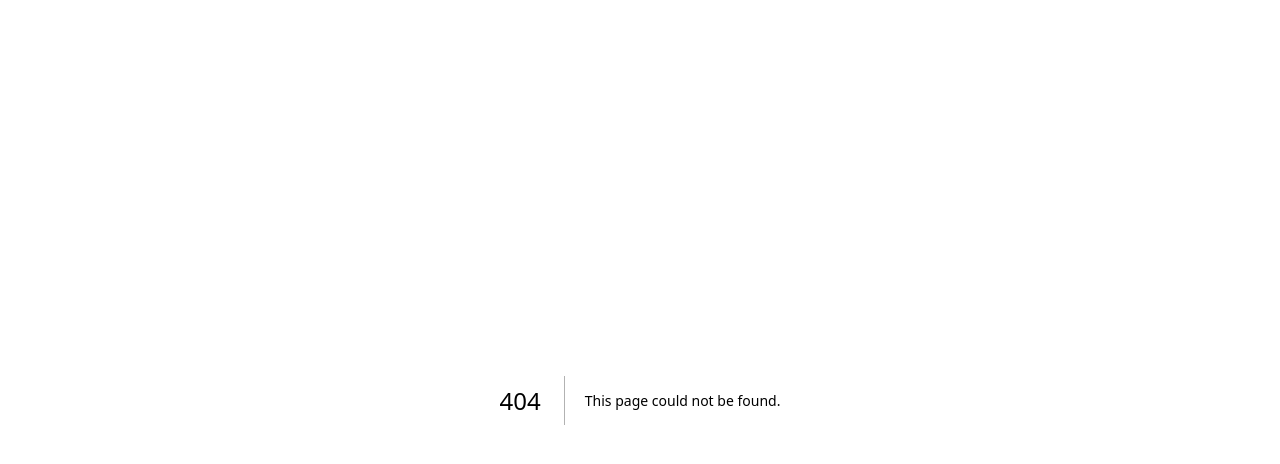
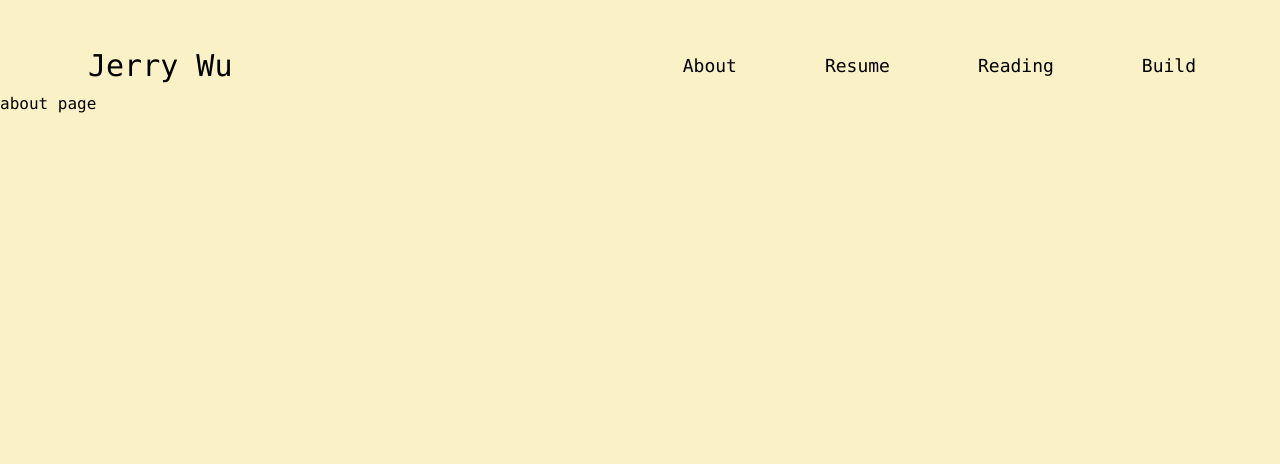
Before and after one commit to jerryowu/personal-website, a Next.js app: page /about in a window 1280 px wide. Before the commit this address had no page. Shown: the top 464 px of the page. Built offline with nearby package versions, Linux system fonts and the light colour scheme.

Commit message:
created nav bar

```diff
--- /dev/null
+++ b/app/about/page.tsx
@@ -0,0 +1,3 @@
+export default function About() {
+  return <div>about page</div>;
+}
--- /dev/null
+++ b/app/components/Navbar.tsx
@@ -0,0 +1,40 @@
+import Link from "next/link";
+
+export default function Navbar() {
+  return (
+    <div className="flex flex-row items-center justify-between">
+      <Link
+        href="/"
+        className="text-3xl p-2 transition-all hover:scale-105 hover:underline ml-20 mt-10"
+      >
+        Jerry Wu
+      </Link>
+      <div className="mr-20 mt-10 flex space-x-20">
+        <Link
+          href="/about"
+          className="text-lg p-1 transition-all hover:scale-105 hover:underline"
+        >
+          About
+        </Link>
+        <Link
+          href="/resume"
+          className="text-lg p-1 transition-all hover:scale-105 hover:underline"
+        >
+          Resume
+        </Link>
+        <Link
+          href="/reading"
+          className="text-lg p-1 transition-all hover:scale-105 hover:underline"
+        >
+          Reading
+        </Link>
+        <Link
+          href="/build"
+          className="text-lg p-1 transition-all hover:scale-105 hover:underline"
+        >
+          Build
+        </Link>
+      </div>
+    </div>
+  );
+}
--- a/app/globals.css
+++ b/app/globals.css
@@ -2,22 +2,9 @@
 @tailwind components;
 @tailwind utilities;
 
-:root {
-  --background: #ffffff;
-  --foreground: #171717;
-}
-
-@media (prefers-color-scheme: dark) {
-  :root {
-    --background: #0a0a0a;
-    --foreground: #ededed;
-  }
-}
-
 body {
-  color: var(--foreground);
-  background: var(--background);
-  font-family: Arial, Helvetica, sans-serif;
+  background: #fbf1c7;
+  font-family: Menlo, Monaco, "Courier New", monospace;
 }
 
 @layer utilities {
--- a/app/layout.tsx
+++ b/app/layout.tsx
@@ -1,6 +1,7 @@
 import type { Metadata } from "next";
 import localFont from "next/font/local";
 import "./globals.css";
+import Navbar from "./components/Navbar";
 
 const geistSans = localFont({
   src: "./fonts/GeistVF.woff",
@@ -28,6 +29,7 @@ export default function RootLayout({
       <body
         className={`${geistSans.variable} ${geistMono.variable} antialiased`}
       >
+        <Navbar />
         {children}
       </body>
     </html>
--- a/app/page.tsx
+++ b/app/page.tsx
@@ -1,101 +1,3 @@
-import Image from "next/image";
-
 export default function Home() {
-  return (
-    <div className="grid grid-rows-[20px_1fr_20px] items-center justify-items-center min-h-screen p-8 pb-20 gap-16 sm:p-20 font-[family-name:var(--font-geist-sans)]">
-      <main className="flex flex-col gap-8 row-start-2 items-center sm:items-start">
-        <Image
-          className="dark:invert"
-          src="https://nextjs.org/icons/next.svg"
-          alt="Next.js logo"
-          width={180}
-          height={38}
-          priority
-        />
-        <ol className="list-inside list-decimal text-sm text-center sm:text-left font-[family-name:var(--font-geist-mono)]">
-          <li className="mb-2">
-            Get started by editing{" "}
-            <code className="bg-black/[.05] dark:bg-white/[.06] px-1 py-0.5 rounded font-semibold">
-              app/page.tsx
-            </code>
-            .
-          </li>
-          <li>Save and see your changes instantly.</li>
-        </ol>
-
-        <div className="flex gap-4 items-center flex-col sm:flex-row">
-          <a
-            className="rounded-full border border-solid border-transparent transition-colors flex items-center justify-center bg-foreground text-background gap-2 hover:bg-[#383838] dark:hover:bg-[#ccc] text-sm sm:text-base h-10 sm:h-12 px-4 sm:px-5"
-            href="https://vercel.com/new?utm_source=create-next-app&utm_medium=appdir-template-tw&utm_campaign=create-next-app"
-            target="_blank"
-            rel="noopener noreferrer"
-          >
-            <Image
-              className="dark:invert"
-              src="https://nextjs.org/icons/vercel.svg"
-              alt="Vercel logomark"
-              width={20}
-              height={20}
-            />
-            Deploy now
-          </a>
-          <a
-            className="rounded-full border border-solid border-black/[.08] dark:border-white/[.145] transition-colors flex items-center justify-center hover:bg-[#f2f2f2] dark:hover:bg-[#1a1a1a] hover:border-transparent text-sm sm:text-base h-10 sm:h-12 px-4 sm:px-5 sm:min-w-44"
-            href="https://nextjs.org/docs?utm_source=create-next-app&utm_medium=appdir-template-tw&utm_campaign=create-next-app"
-            target="_blank"
-            rel="noopener noreferrer"
-          >
-            Read our docs
-          </a>
-        </div>
-      </main>
-      <footer className="row-start-3 flex gap-6 flex-wrap items-center justify-center">
-        <a
-          className="flex items-center gap-2 hover:underline hover:underline-offset-4"
-          href="https://nextjs.org/learn?utm_source=create-next-app&utm_medium=appdir-template-tw&utm_campaign=create-next-app"
-          target="_blank"
-          rel="noopener noreferrer"
-        >
-          <Image
-            aria-hidden
-            src="https://nextjs.org/icons/file.svg"
-            alt="File icon"
-            width={16}
-            height={16}
-          />
-          Learn
-        </a>
-        <a
-          className="flex items-center gap-2 hover:underline hover:underline-offset-4"
-          href="https://vercel.com/templates?framework=next.js&utm_source=create-next-app&utm_medium=appdir-template-tw&utm_campaign=create-next-app"
-          target="_blank"
-          rel="noopener noreferrer"
-        >
-          <Image
-            aria-hidden
-            src="https://nextjs.org/icons/window.svg"
-            alt="Window icon"
-            width={16}
-            height={16}
-          />
-          Examples
-        </a>
-        <a
-          className="flex items-center gap-2 hover:underline hover:underline-offset-4"
-          href="https://nextjs.org?utm_source=create-next-app&utm_medium=appdir-template-tw&utm_campaign=create-next-app"
-          target="_blank"
-          rel="noopener noreferrer"
-        >
-          <Image
-            aria-hidden
-            src="https://nextjs.org/icons/globe.svg"
-            alt="Globe icon"
-            width={16}
-            height={16}
-          />
-          Go to nextjs.org →
-        </a>
-      </footer>
-    </div>
-  );
+  return <div>homepage</div>;
 }
--- /dev/null
+++ b/app/reading/page.tsx
@@ -0,0 +1,3 @@
+export default function Reading() {
+  return <div>reading page</div>;
+}
--- /dev/null
+++ b/app/resume/page.tsx
@@ -0,0 +1,3 @@
+export default function Resume() {
+  return <div>resume page</div>;
+}
```
Also changed, not shown: app/build/page.tsx (added).
